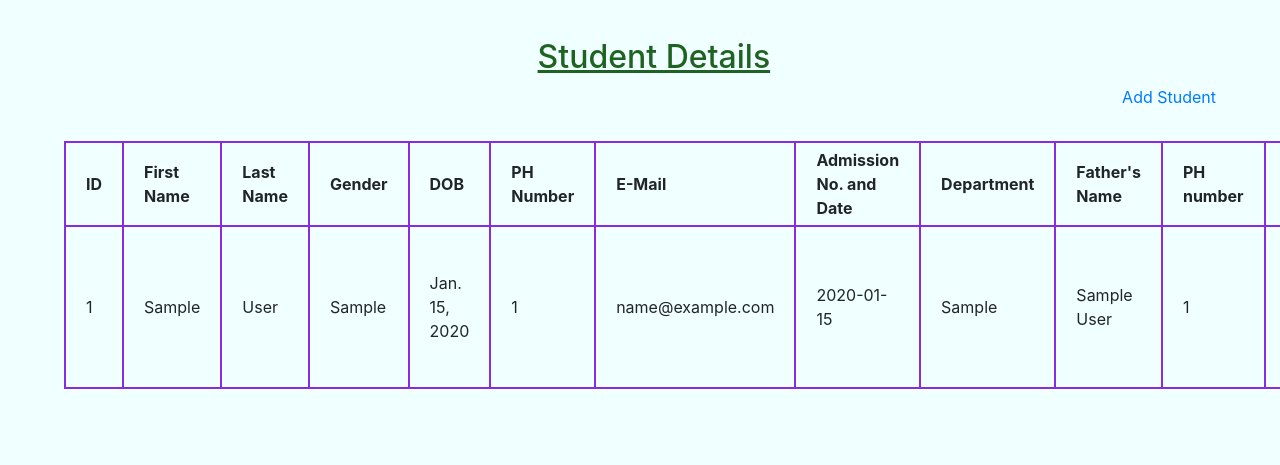
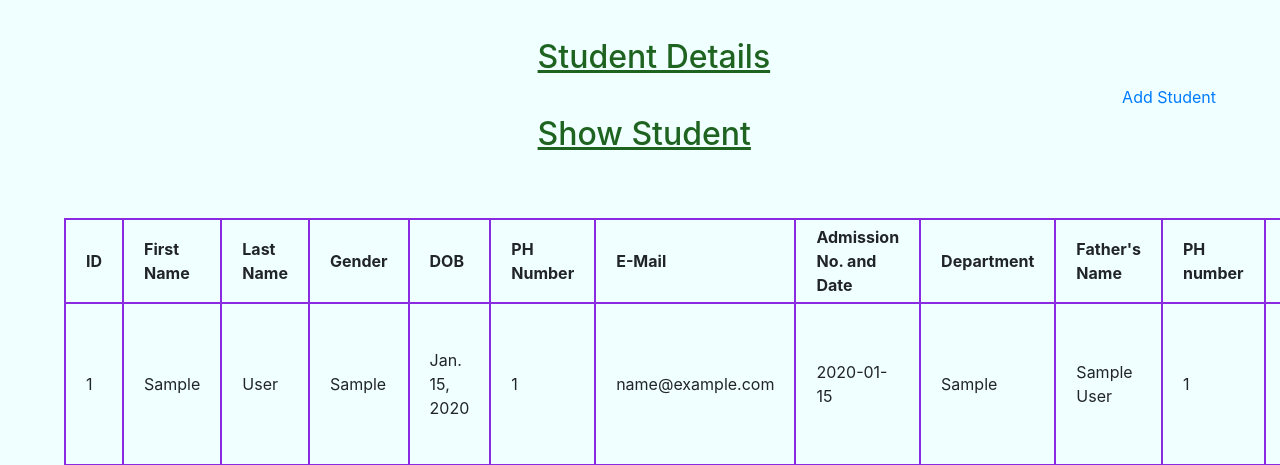
Before and after one commit to Abhinav588/test, a Django app: page /showsaved in a window 1280 px wide; the page is wider, and only the part inside the window is pictured. Shown: the top 465 px of that part. Run offline with Django 4.2, Linux system fonts and the light colour scheme; tables that the repository leaves empty hold one stand-in row (values such as "Sample post"); grey boxes marked "Sample" are stand-in pictures; some libraries are stand-ins or nearby versions.

Commit message:
secondcommit

```diff
--- a/templates/show.html
+++ b/templates/show.html
@@ -16,7 +16,7 @@
 <body>
     <h2>Student Details</h2>
 <a href="{% url 'showpage' %}" id="home">Add Student</a>
-
+        <h2>Show Student</h2>
     <table border="2px">
         <tr>
             <th>ID</th>
```
